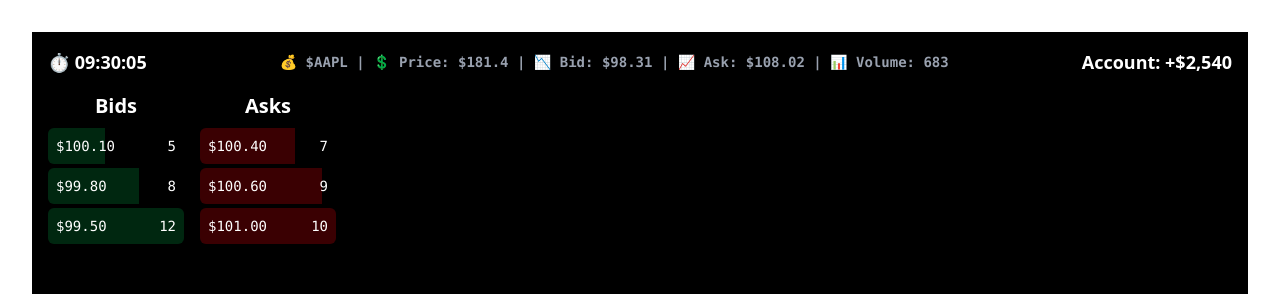
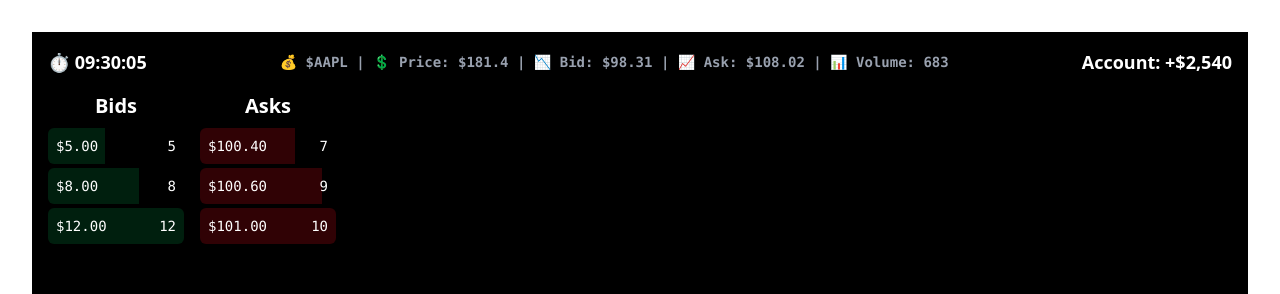
Before and after one commit to izzydoesit/bagHolderPro, a React (Vite) app: page / in a window 1280 px wide. Shown: the top 294 px of the page. Built offline with nearby package versions, Linux system fonts and the light colour scheme.

Commit message:
Update OrderBook component w/ price & size props

```diff
--- a/src/components/OrderBook/OrderBook.tsx
+++ b/src/components/OrderBook/OrderBook.tsx
@@ -23,7 +23,7 @@ export default function OrderBook() {
         <h2 className="text-xl font-semibold mb-2">Bids</h2>
         <div className="space-y-1">
           {mockOrderBook.bids.map((bid, i) => (
-            <OrderRow key={i} {...bid} type="bid" maxSize={maxBidSize} />
+            <OrderRow key={i} price={bid.size} size={bid.size} type="bid" maxSize={maxBidSize} />
           ))}
         </div>
       </div>
@@ -31,7 +31,7 @@ export default function OrderBook() {
         <h2 className="text-xl font-semibold mb-2">Asks</h2>
         <div className="space-y-1">
           {mockOrderBook.asks.map((ask, i) => (
-            <OrderRow key={i} {...ask} type="ask" maxSize={maxAskSize} />
+            <OrderRow key={i} price={ask.price} size={ask.size} type="ask" maxSize={maxAskSize} />
           ))}
         </div>
       </div>
--- a/src/components/OrderBook/OrderRow.tsx
+++ b/src/components/OrderBook/OrderRow.tsx
@@ -7,7 +7,7 @@ interface OrderRowProps {
 
 export default function OrderRow({ price, size, type, maxSize }: OrderRowProps) {
     const barWidth = `${(size / maxSize) *100}%`
-    const barColor = type === "bid" ? "bg-green-700" : "bg-red-700";
+    const barColor = type === "bid" ? "bg-green-800" : "bg-red-800";
 
      return (
         <div className="relative flex justify-between p-2 rounded-md overflow-hidden text-sm font-mono">
```
